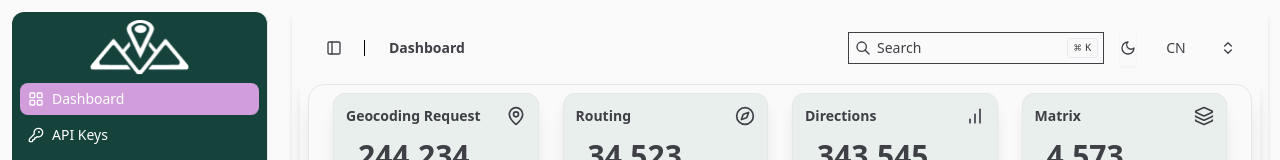
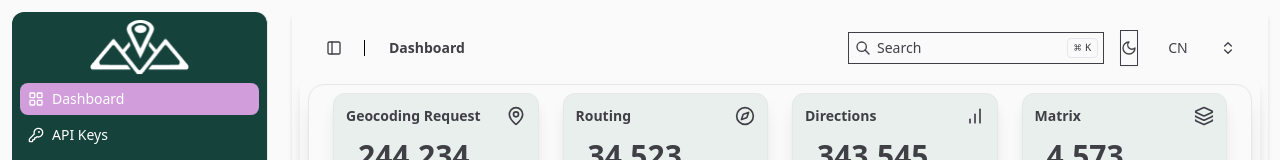
Before and after one commit to Mekin-jema/sample, a React (Vite) app: page /dashboard in a window 1280 px wide. Shown: the top 160 px of the page. Built offline with nearby package versions, Linux system fonts and the light colour scheme.

Commit message:
remove unnecessary class from DarkModeToggle component

```diff
--- a/src/components/navbar/toggle-theme.jsx
+++ b/src/components/navbar/toggle-theme.jsx
@@ -18,7 +18,7 @@ export function DarkModeToggle() {
       variant="outline"
       size="icon"
       onClick={toggleTheme}
-      className="border-none"
+
     >
       {isDarkMode ? (
         <Sun className="h-[1.2rem] w-[1.2rem] transition-all" />
```
